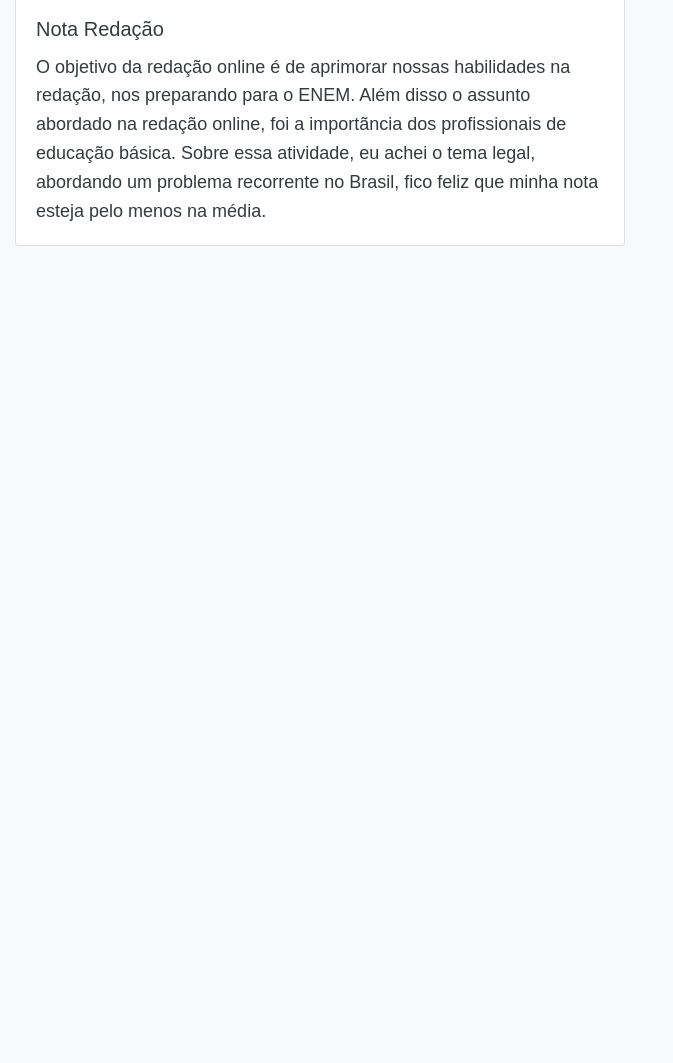
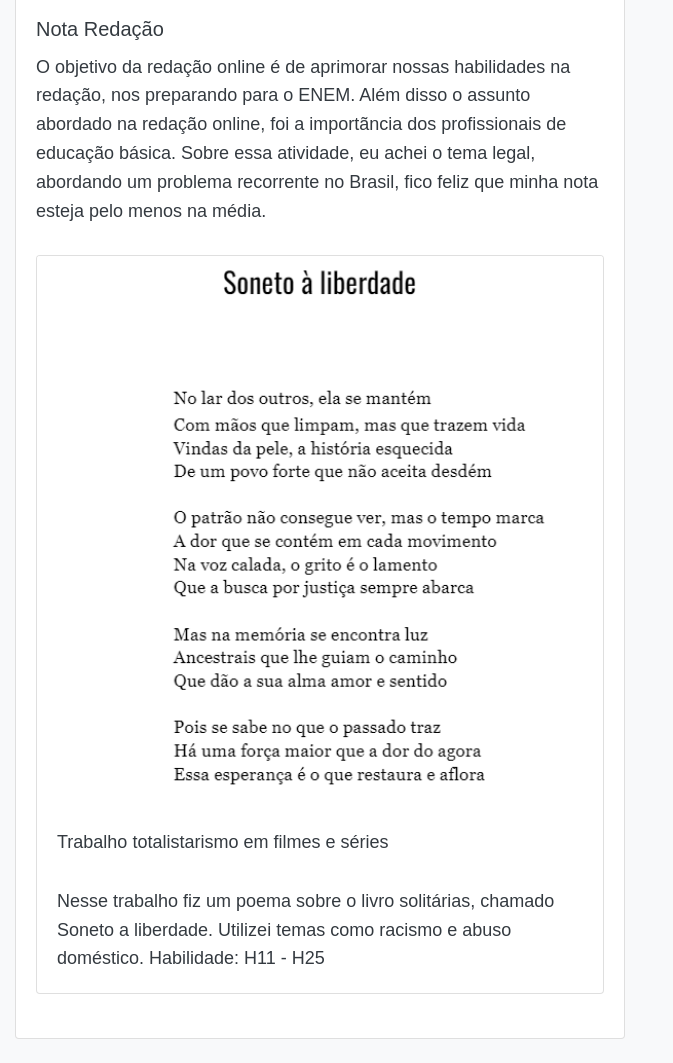
Before and after one commit to ianovatzki/portf-lionovo, a plain HTML site: page linguagens2.html in a window 1280 px wide. Shown: the part 1227-2290 px from the top of the page, without its empty margins (0-673 px from the left). Before the commit the page ends 1497 px from the top, so only its background shows below. Drawn offline with nearby package versions, Linux system fonts and the light colour scheme.

Commit message:
nova atividade

```diff
--- a/linguagens2.html
+++ b/linguagens2.html
@@ -118,6 +118,15 @@
                 <h5 class="card-title">Nota Redação</h5>
                 <p class="card-text">O objetivo da redação online é de aprimorar nossas habilidades na redação, nos preparando para o ENEM. Além disso o assunto abordado na redação online, foi a importãncia dos profissionais de educação básica. Sobre essa atividade, eu achei o tema legal, abordando um problema recorrente no Brasil, fico feliz que minha nota esteja pelo menos na média.</p>
 
+                <div class="card mb-4">
+                    <a href="https://docs.google.com/document/d/1UkQnpPPFGi4Vo0MTXdtdFDc-znvlpyFur308bRQ3PpU/edit?usp=sharing">
+                    <img src="images/soneto.png" class="card-img-top" alt="totalitarismo">
+                    </a>
+                    <div class="card-body">
+                        <h5 class="card-title"><p>Trabalho totalistarismo em filmes e séries</p></h5>
+                        <p class="card-text">Nesse trabalho fiz um poema sobre o livro solitárias, chamado Soneto a liberdade. Utilizei temas como racismo e abuso doméstico.
+                         Habilidade: H11 - H25
+                             </p>
 
             </div>
         </div>
```
Also changed, not shown: ppe.html (+1 -1 lines), images/soneto.png (added), 1 other file.
